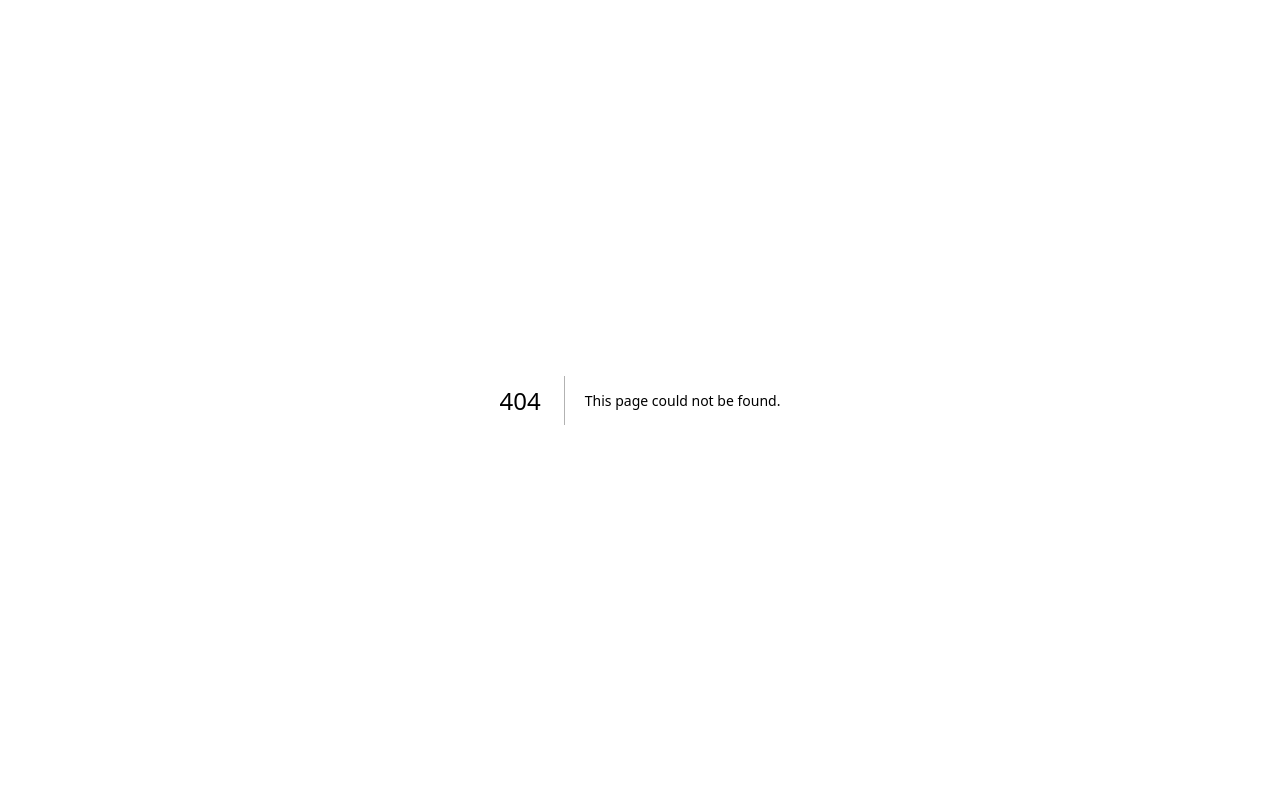
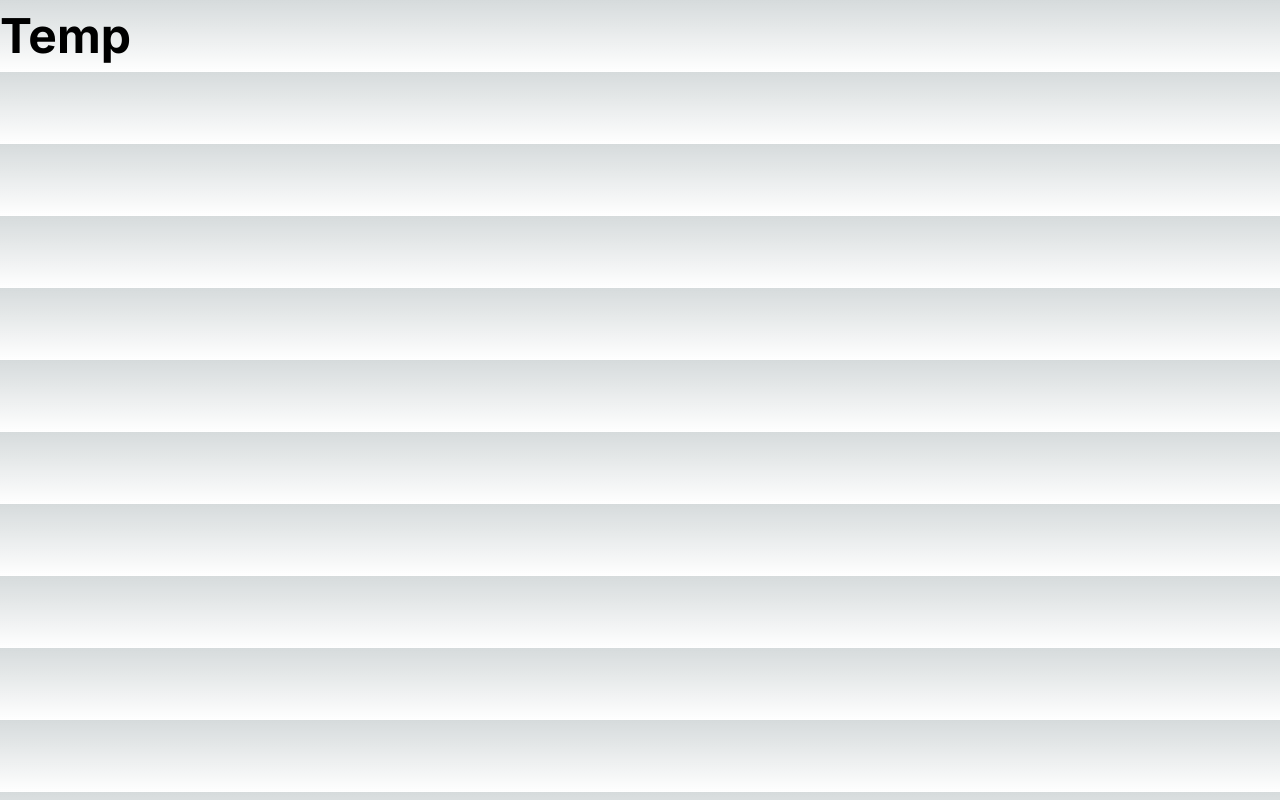
Before and after one commit to romulorosadev/2024-next-maratona-cod3r, a Next.js app: page /temp in a window 1280 px wide. Before the commit this address had no page. Built offline with nearby package versions, Linux system fonts and the light colour scheme.

Commit message:
Temp page.jsx include h1

```diff
--- /dev/null
+++ b/src/app/temp/page.tsx
@@ -0,0 +1,8 @@
+
+export default function Page() {
+  return (
+      <div>
+        <h1>Temp</h1>
+      </div>
+  );
+}
```
